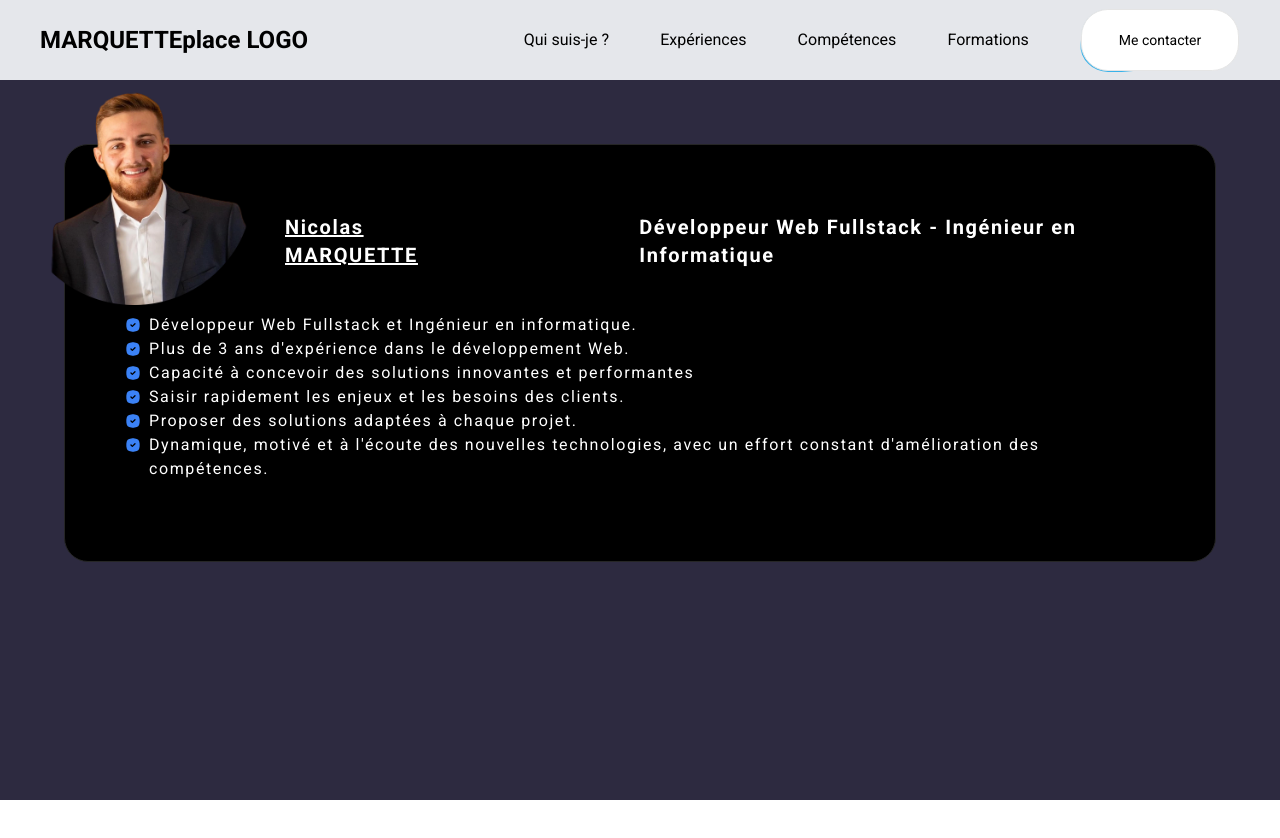
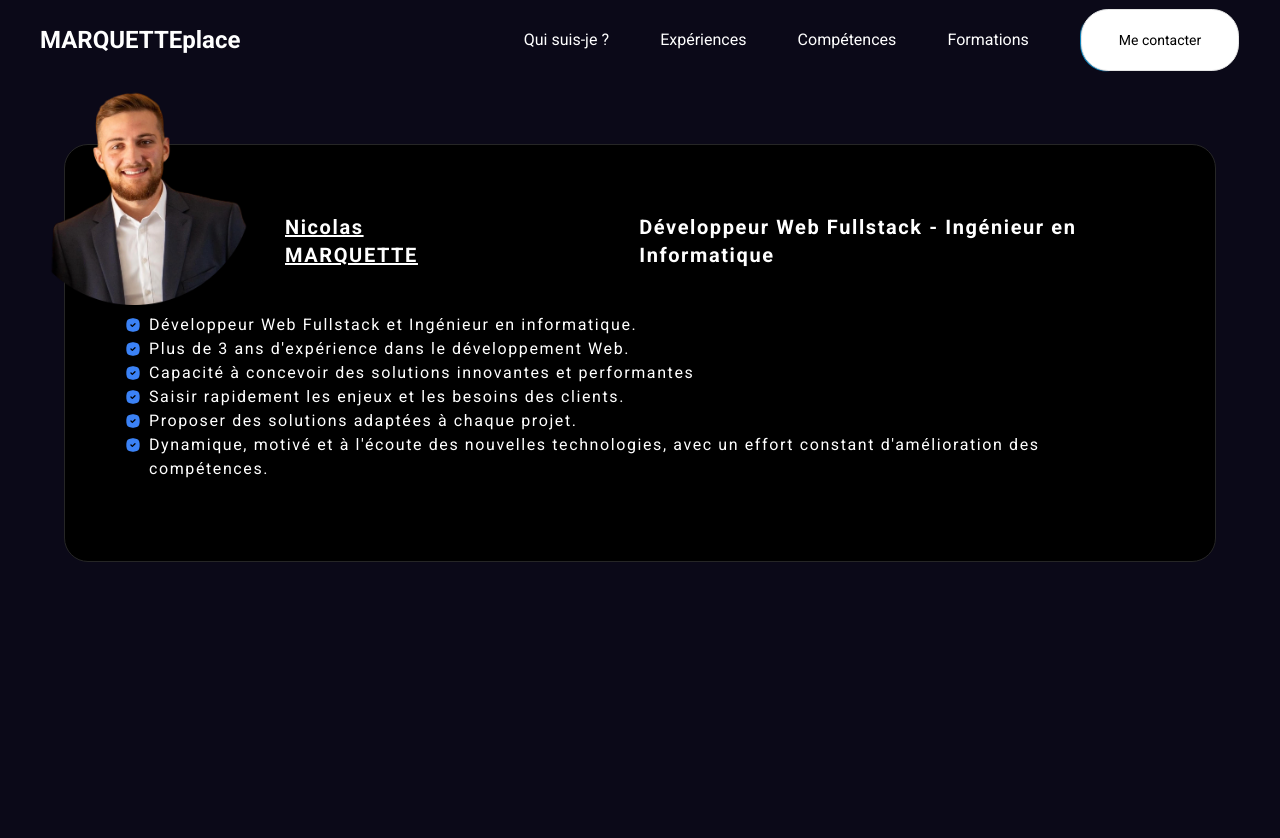
Before and after one commit to nicolasmarquette-dev/portfolio, a React (Vite) app: page / in a window 1280 px wide. Shown: the top 838 px of the page. Before the commit the page ends 800 px from the top, so only its background shows below. Built offline with nearby package versions, Linux system fonts and the light colour scheme.

Commit message:
Card Presentation WIP

```diff
--- a/src/App.tsx
+++ b/src/App.tsx
@@ -4,10 +4,43 @@ import { Presentation } from "./components/presentation/presentation";
 
 function App() {
   return (
-    <div className="w-full h-full font-roboto">
+    <div className="w-full min-h-screen bg-[#0b0918] font-roboto">
       <NavBar />
-      <div className="bg-[#2d2a40] h-full">
+      <div className="flex-grow overflow-y-auto">
         <Presentation />
+        {/* Ajoute ton contenu ici */}
+        <div>
+          <br />
+          <br />
+          <br />
+          <br />
+          <br />
+          <br />
+          <br />
+          <br />
+          <br />
+          <br />
+          <br />
+          <br />
+          <br />
+          <br />
+          <br />
+          <br />
+          <br />
+          <br />
+          <br />
+          <br />
+          <br />
+          <br />
+          <br />
+          <br />
+          <br />
+          <br />
+          <br />
+          <br />
+          <br />
+          <br />
+        </div>
       </div>
     </div>
   );
--- a/src/components/navbar.tsx
+++ b/src/components/navbar.tsx
@@ -1,16 +1,38 @@
+import { useEffect, useState } from "react";
 import { Button } from "./ui/moving-border";
 
 export const NavBar = (): JSX.Element => {
+  const [isScrolled, setIsScrolled] = useState(false);
+
+  const handleScroll = () => {
+    if (window.scrollY > 0) {
+      setIsScrolled(true);
+    } else {
+      setIsScrolled(false);
+    }
+  };
+
+  useEffect(() => {
+    window.addEventListener("scroll", handleScroll);
+
+    // Nettoyer l'événement d'écouteur au démontage
+    return () => {
+      window.removeEventListener("scroll", handleScroll);
+    };
+  }, []);
+
   return (
-    <div className="bg-gray-200 h-[10vh] top-0 sticky z-0">
+    <div
+      className={`h-[10vh] top-0 sticky z-10 transition-colors duration-500 ${
+        isScrolled ? "bg-[#ffffff]" : "bg-transparent text-white"
+      }`}
+    >
       <div className="mx-4 sm:mx-6 lg:mx-10 flex justify-between items-center h-full">
-        {/* Logo */}
         <div className="text-lg sm:text-xl lg:text-2xl font-bold">
-          MARQUETTEplace LOGO
+          MARQUETTEplace
         </div>
 
-        {/* Navigation links */}
-        <div className=" flex items-center space-x-[4vw]">
+        <div className="flex items-center space-x-[4vw]">
           <div>Qui suis-je ?</div>
           <div>Expériences</div>
           <div>Compétences</div>
@@ -22,8 +44,6 @@ export const NavBar = (): JSX.Element => {
             Me contacter
           </Button>
         </div>
-
-        {/* Mobile menu button (for very small screens) */}
         <div className="sm:hidden text-base font-medium">Menu</div>
       </div>
     </div>
--- a/src/components/presentation/presentation-card.tsx
+++ b/src/components/presentation/presentation-card.tsx
@@ -37,17 +37,17 @@ export const PresentationCard = (): JSX.Element => {
         <img
           src={Me}
           alt="Ma photo"
-          className="absolute  left-[6%]  w-[25vh] h-[25vh] sm:w-[30vh] sm:h-[30vh] z-10"
+          className="absolute  left-[6%]  w-[25vh] h-[25vh] sm:w-[30vh] sm:h-[30vh] z-1"
           style={{ transform: "translate(-50%, -50%)" }} // Optionnel : pour centrer l'image par rapport à son point d'ancrage
         />
         <div className="p-5">
-          <div className="flex flex-col sm:flex-row justify-between text-xl font-bold relative z-20 mt-2 text-white">
+          <div className="flex flex-col sm:flex-row justify-between text-xl font-bold relative z-1 mt-2 text-white">
             <div className="underline mx-[20vh]">{`Nicolas MARQUETTE`}</div>
             <div className="mt-2 sm:mt-0">
               Développeur Web Fullstack - Ingénieur en Informatique
             </div>
           </div>
-          <div className="flex justify-center text-neutral-200 mt-4 relative z-20">
+          <div className="flex justify-center text-neutral-200 mt-4 relative z-1">
             <p className=" py-5">
               <ul className="list-none  mt-2">
                 <Step title="Développeur Web Fullstack et Ingénieur en informatique." />
--- a/src/components/presentation/presentation.tsx
+++ b/src/components/presentation/presentation.tsx
@@ -2,7 +2,7 @@ import { PresentationCard } from "./presentation-card";
 
 export const Presentation = (): JSX.Element => {
   return (
-    <div className="pt-[8vh]">
+    <div className="pt-[8vh] z-0">
       <PresentationCard />
     </div>
   );
--- a/src/main.tsx
+++ b/src/main.tsx
@@ -5,7 +5,7 @@ import "./index.css";
 
 createRoot(document.getElementById("root")!).render(
   <StrictMode>
-    <div className="full-screen">
+    <div className="w-full">
       <App />
     </div>
   </StrictMode>
```
